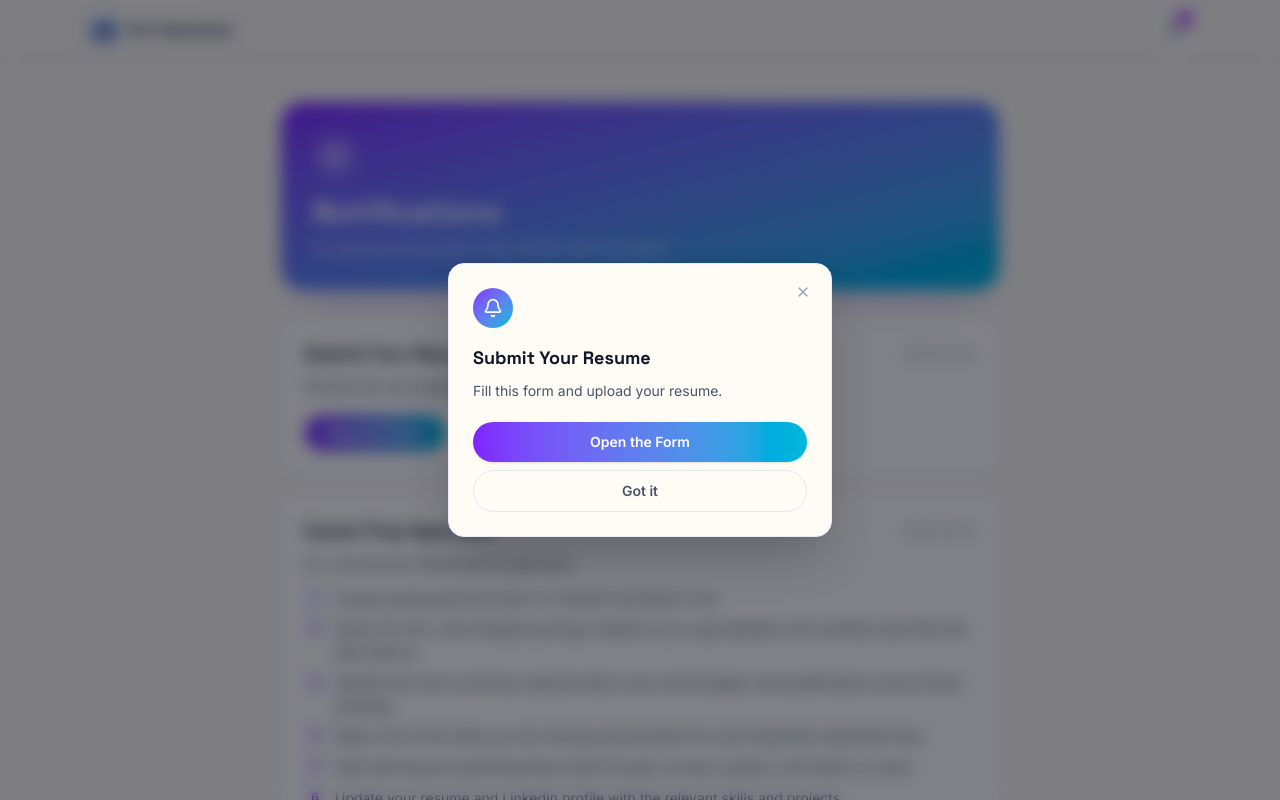
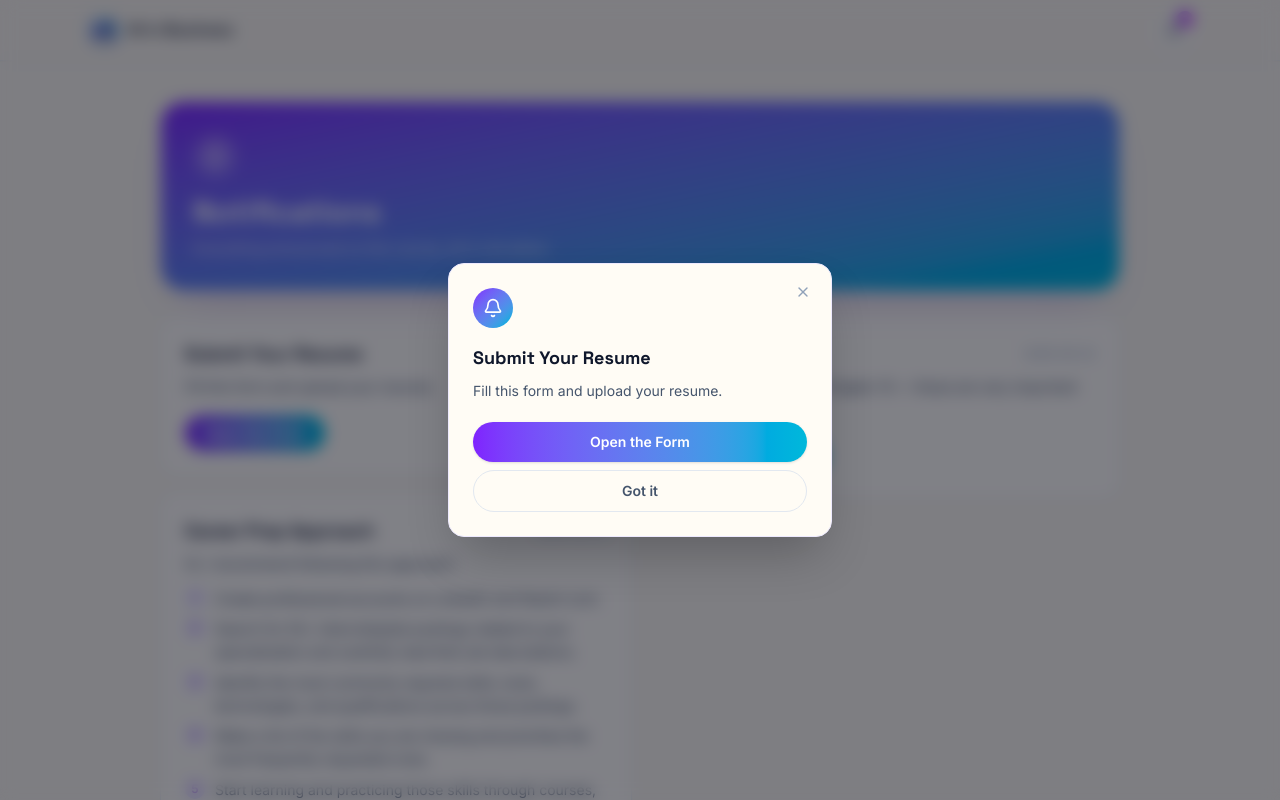
Before and after one commit to Aman-0402/AI-World, a React (Vite) app: page /notifications in a window 1280 px wide. Shown: the top 800 px of the page. Built offline with nearby package versions, Linux system fonts and the light colour scheme.

Commit message:
Fix Notifications page layout: widen container and use masonry-style columns instead of empty single-column stretch

```diff
--- a/src/pages/Notifications.jsx
+++ b/src/pages/Notifications.jsx
@@ -10,7 +10,7 @@ export default function Notifications() {
   return (
     <div className="relative flex min-h-screen flex-col bg-[#FAF6EC]">
       <Navbar />
-      <main className="mx-auto w-full max-w-3xl flex-1 px-4 py-10 sm:px-6">
+      <main className="mx-auto w-full max-w-5xl flex-1 px-4 py-10 sm:px-6 lg:px-8">
         <div className="relative overflow-hidden rounded-3xl border border-violet-100 bg-gradient-to-br from-violet-600 to-cyan-500 p-6 shadow-[0_1px_2px_rgba(15,23,42,0.04),0_20px_40px_-24px_rgba(109,40,217,0.35)] sm:p-8">
           <div className="flex h-11 w-11 items-center justify-center rounded-full bg-white/20 text-white">
             <Bell className="h-5 w-5" aria-hidden="true" />
@@ -21,7 +21,7 @@ export default function Notifications() {
           </p>
         </div>
 
-        <div className="mt-6 flex flex-col gap-4">
+        <div className={sorted.length === 0 ? 'mt-6' : 'mt-6 columns-1 gap-4 lg:columns-2'}>
           {sorted.length === 0 ? (
             <div className="rounded-2xl border border-slate-200/70 bg-[#FFFCF5] p-8 text-center text-sm text-slate-500">
               No notifications yet.
@@ -30,7 +30,7 @@ export default function Notifications() {
             sorted.map((n) => (
               <div
                 key={n.id}
-                className="rounded-2xl border border-slate-200/70 bg-[#FFFCF5] p-5 shadow-[0_1px_2px_rgba(15,23,42,0.04)] sm:p-6"
+                className="mb-4 break-inside-avoid rounded-2xl border border-slate-200/70 bg-[#FFFCF5] p-5 shadow-[0_1px_2px_rgba(15,23,42,0.04)] sm:p-6"
               >
                 <div className="flex flex-wrap items-center justify-between gap-2">
                   <h2 className="font-display text-lg font-bold text-slate-900">{n.title}</h2>
```
